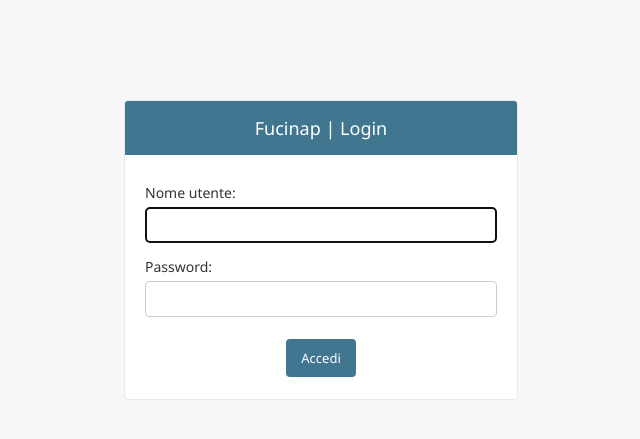
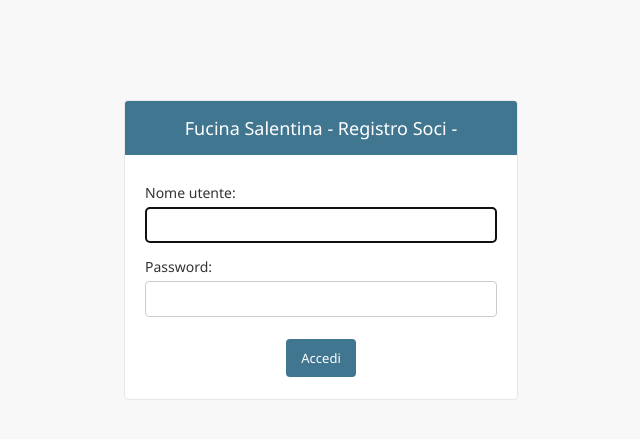
Before and after one commit to ernestoarbitrio/fucinapp, a Django app: a page that uses templates/admin/login.html in a window 1280 px wide. Shown: the top 439 px of the page, without its empty margins (319-959 px from the left). Run offline with Django 5.2, Linux system fonts and the light colour scheme.

Commit message:
typo in login admin

```diff
--- a/templates/admin/login.html
+++ b/templates/admin/login.html
@@ -1,5 +1,5 @@
 {% extends "admin/login.html" %}
 
 {% block branding %}
-<h1 id="site-name"><a href="{% url 'admin:index' %}">Fucinap | Login</a></h1>
+<h1 id="site-name"><a href="{% url 'admin:index' %}"> Fucina Salentina - Registro Soci -</a></h1>
 {% endblock %}
```
